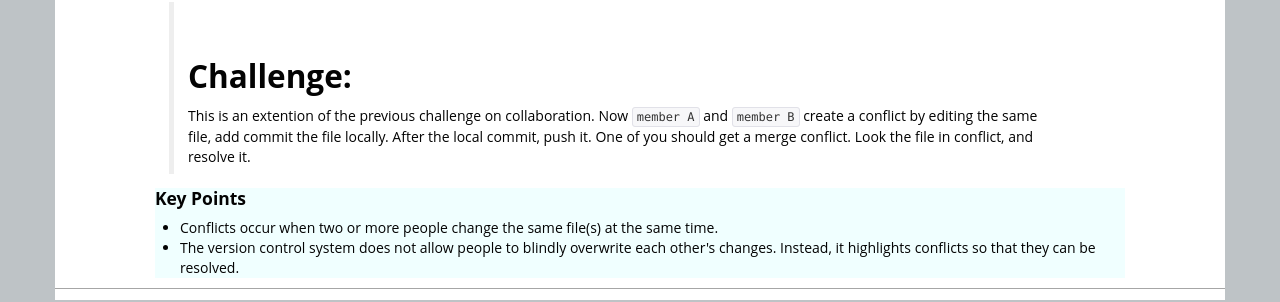
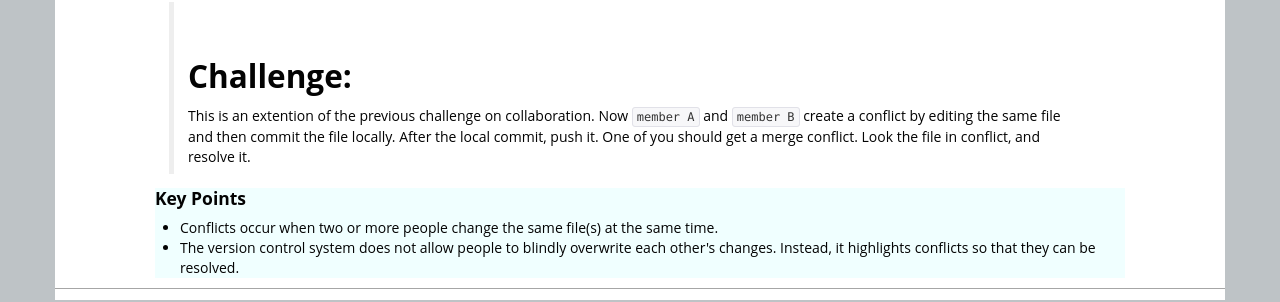
Before and after one commit to SWC-OSG-Workshop/2015-10-27-duke, a Jekyll site: the page built from novice/git/03-conflict.md, in a window 1280 px wide and 900 px high, scrolled down 3968 px. Shown: the part 580-882 px from the top of the window. Built offline with Jekyll 4.4.1, drawn with Linux system fonts in a browser that asks for light colours.

Commit message:
add exercise for merge lesson

```diff
--- a/novice/git/03-conflict.md
+++ b/novice/git/03-conflict.md
@@ -289,7 +289,7 @@ or find a way to divide the work up differently.
 
 > ## Challenge:
 > This is an extention of the previous challenge on collaboration. Now `member A` and `member B`  create a conflict by
-> editing the same file, add commit the file locally. After the local commit, push it.
+> editing the same file and then commit the file locally. After the local commit, push it.
 >One of you  should get a merge conflict.
 >Look the file in conflict, and resolve it.
 
```
